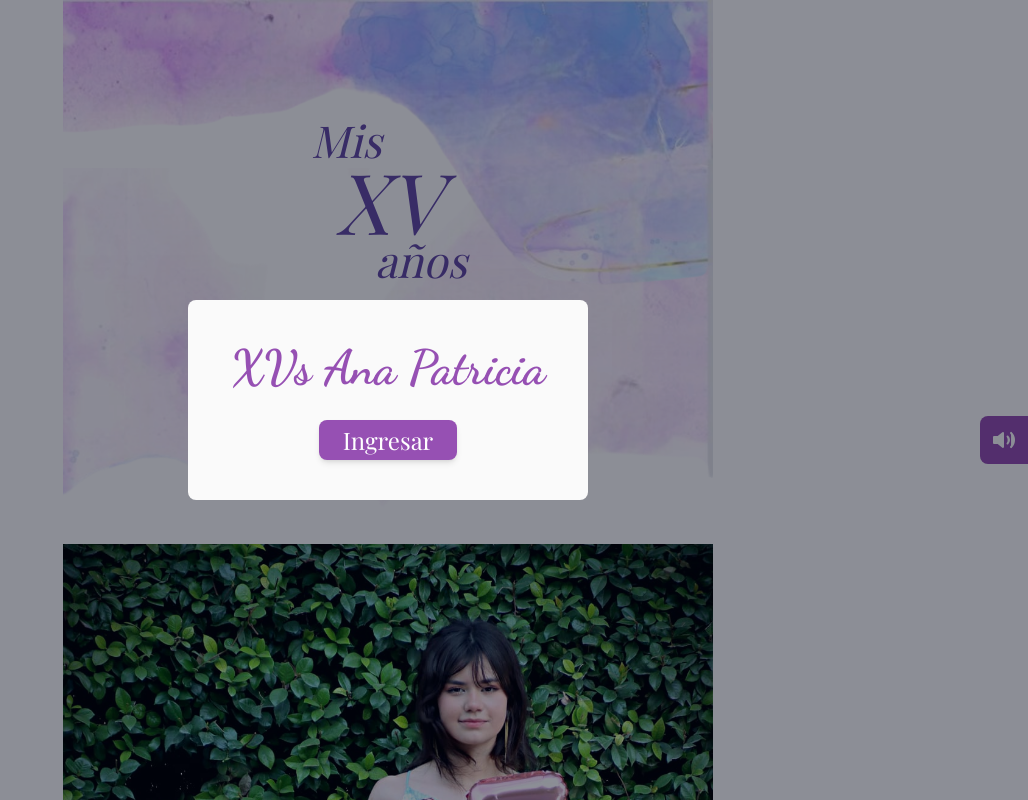
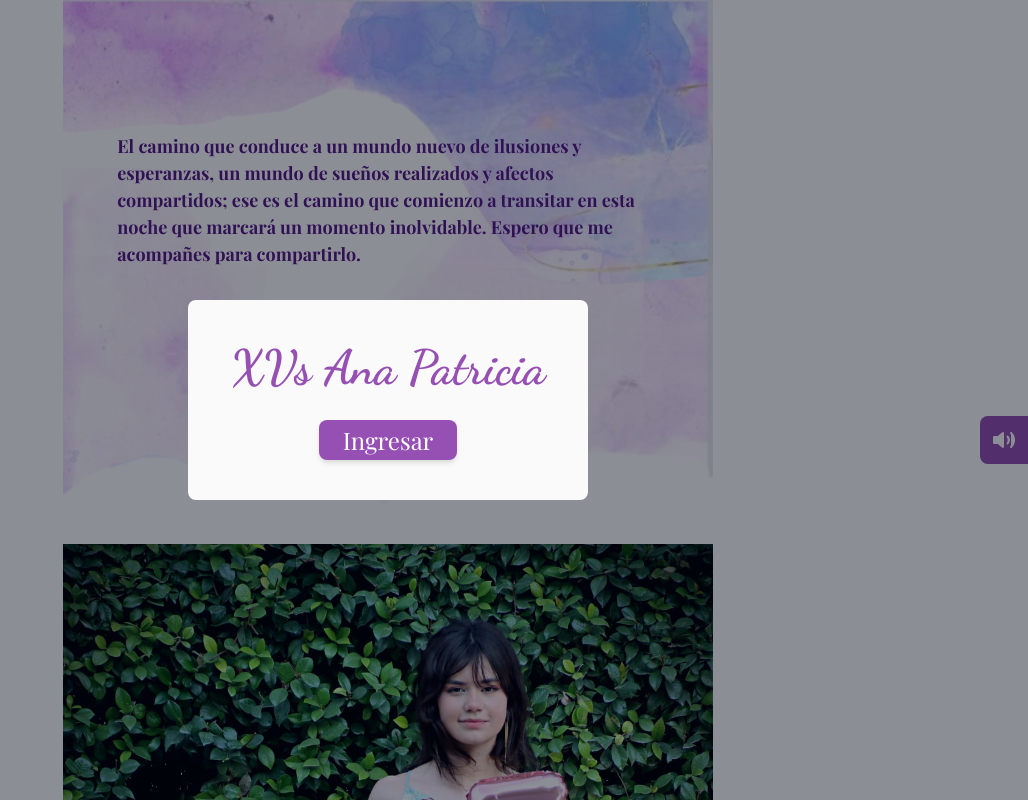
Before and after one commit to enrique-dev-coder/enviarte.io_first_template, a Next.js app: page /xvs/patita in a window 1280 px wide. Shown: the whole page, without its empty margins (252-1280 px from the left). Built offline with nearby package versions, Linux system fonts and the light colour scheme; a web font is replaced by a local one.

Commit message:
cambios en cancion y hero

```diff
--- a/src/app/xvs/patita/page.tsx
+++ b/src/app/xvs/patita/page.tsx
@@ -36,7 +36,7 @@ const page = async ({ searchParams }: any) => {
   return (
     <InvitationContainer
       spBackground="none"
-      songLink="/assets/songs/patita.mp3"
+      songLink="/assets/songs/patita2.mp3"
     >
       <SongButtonPlayer backgroundColor="bg-[#9650b3]" />
       <IngresarBoton
@@ -61,11 +61,14 @@ const page = async ({ searchParams }: any) => {
             className=" absolute top-[30%] opacity-80 z-0 left-0 right-0"
           />
           <div
-            className={` text-[#654ca7] relative z-20 text-[44px] leading-[60px]  italic `}
+            className={`  text-purple-900 relative z-20 text-[18px] font-bold w-10/12 mx-auto  `}
           >
-            <p className=" -translate-x-6">Mis</p>
-            <p className=" italic  text-[84px]">XV</p>
-            <p className=" translate-x-10">años</p>
+            <p className="">
+              El camino que conduce a un mundo nuevo de ilusiones y esperanzas,
+              un mundo de sueños realizados y afectos compartidos; ese es el
+              camino que comienzo a transitar en esta noche que marcará un
+              momento inolvidable. Espero que me acompañes para compartirlo.
+            </p>
           </div>
           <div>
             <p
```
Also changed, not shown: 2 other files (tests, documents, lock files or other folders).
